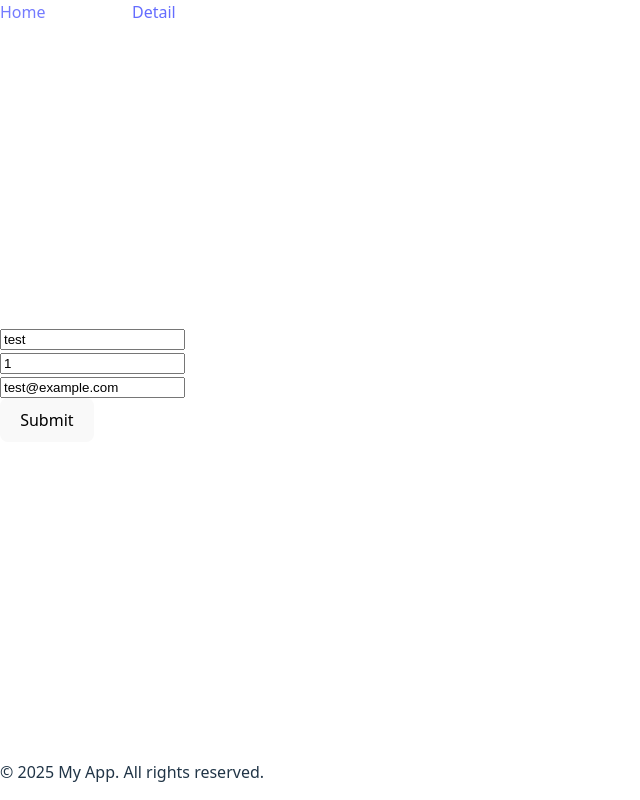
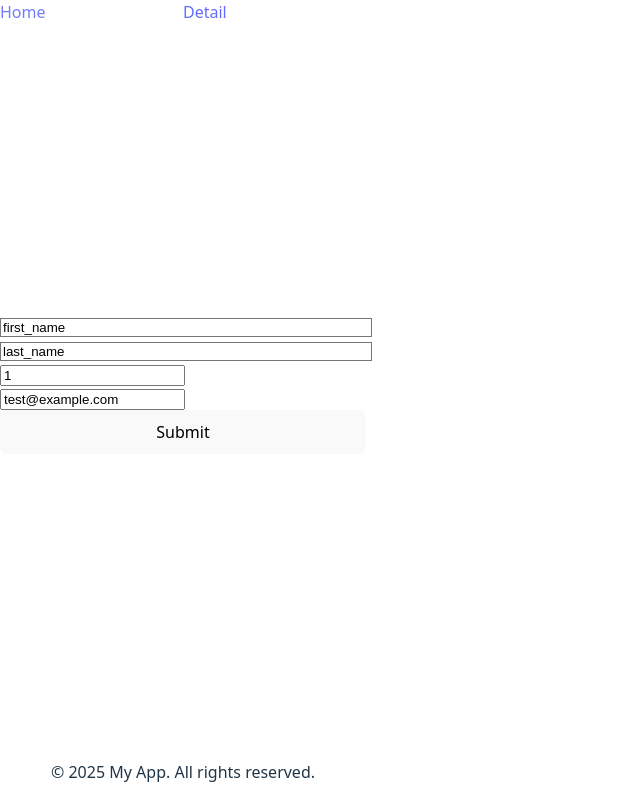
Before and after one commit to RyoGreen/practice_typescript, a React (Vite) app in the folder react/: page /form in a window 1280 px wide. Shown: the whole page, without its empty margins (0-640 px from the left). Built offline with nearby package versions, Linux system fonts and the light colour scheme.

Commit message:
react hook form

```diff
--- /dev/null
+++ b/react/src/features/Form/components/EmailField.tsx
@@ -0,0 +1,13 @@
+import type { UseFormRegisterReturn } from "react-hook-form"
+
+type Props = {
+    register: UseFormRegisterReturn
+}
+
+export default function EmailField(props: Props) {
+    return (
+        <div>
+            <input type="email" placeholder="Enter email" {...props.register} />
+        </div>
+    )
+}
--- a/react/src/features/Form/components/FormField.tsx
+++ /dev/null
@@ -1,32 +0,0 @@
-import { useForm, type SubmitHandler } from "react-hook-form"
-
-interface FormInput {
-    text: string;
-    number: number;
-    email: string;
-}
-
-export default function FormField() {
-    const { register, handleSubmit } = useForm<FormInput>({
-        defaultValues: {
-            text: "test",
-            number: 1,
-            email: "test@example.com"
-        }
-    });
-    const onSubmit: SubmitHandler<FormInput> = data => console.log(data);
-    return (
-        <form onSubmit={handleSubmit(onSubmit)}>
-            <div>
-                <input type="text" placeholder="Enter text" {...register("text")} />
-            </div>
-            <div>
-                <input type="number" placeholder="Enter number"{...register("number")} />
-            </div>
-            <div>
-                <input type="email" placeholder="Enter email" {...register("email")} />
-            </div>
-            <button type="submit">Submit</button>
-        </form>
-    )
-}
--- /dev/null
+++ b/react/src/features/Form/components/NumberField.tsx
@@ -0,0 +1,13 @@
+import type { UseFormRegisterReturn } from "react-hook-form"
+
+type Props = {
+    register: UseFormRegisterReturn
+}
+
+export default function NumberField(props: Props) {
+    return (
+        <div>
+            <input type="number" placeholder="Enter number" {...props.register} />
+        </div>
+    )
+}
--- /dev/null
+++ b/react/src/features/Form/components/TextField.tsx
@@ -0,0 +1,29 @@
+import type { UseFormRegister } from "react-hook-form";
+
+type FormData = {
+    firstname: string;
+    lastName: string;
+};
+
+type Props = {
+    register: UseFormRegister<FormData>;
+};
+
+export default function NameFields({ register }: Props) {
+    return (
+        <div className="space-y-2">
+            <input
+                type="text"
+                placeholder="First name"
+                {...register("firstname")}
+                className="border px-2 py-1 rounded w-full"
+            />
+            <input
+                type="text"
+                placeholder="Last name"
+                {...register("lastName")}
+                className="border px-2 py-1 rounded w-full"
+            />
+        </div>
+    );
+}
--- a/react/src/pages/Form.tsx
+++ b/react/src/pages/Form.tsx
@@ -1,8 +1,36 @@
-import FormField from "../features/Form/components/FormField"
+import TextField from "../features/Form/components/TextField"
+import NumberField from "../features/Form/components/NumberField"
+import EmailField from "../features/Form/components/EmailField"
+import { useForm } from "react-hook-form";
+
+type FormDate = {
+    firstname: string;
+    lastName: string;
+    number: number;
+    email: string;
+}
 
 const Form: React.FC = () => {
+    const { register, handleSubmit, } = useForm<FormDate>({
+        defaultValues: {
+            firstname: "first_name",
+            lastName: "last_name",
+            number: 1,
+            email: "test@example.com"
+        }
+    });
+    const onSubmit = handleSubmit(data => console.log(data));
     return (
-        <FormField />
+        <div className="min-h-full flex flex-col items-center justify-center bg-gray-100 p-4 space-y-4">
+            <form onSubmit={onSubmit} className="bg-white p-6 rounded shadow-md space-y-4 w-full max-w-sm">
+                <TextField register={register} />
+                <NumberField register={register("number")} />
+                <EmailField register={register("email")} />
+                <button type="submit" className="w-full bg-blue-500 text-white py-2 px-4 rounded hover:bg-blue-600 transition duration-200">
+                    Submit
+                </button>
+            </form>
+        </div>
     )
 }
 export default Form
```
